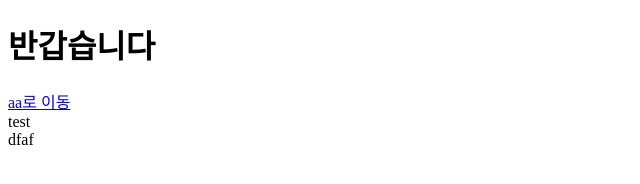
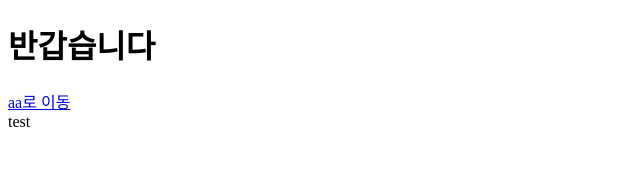
Before and after one commit to kyg11/bb, a plain HTML site: page index.html in a window 1280 px wide. Shown: the full height of the page, 0-640 px from the left. Drawn offline with Linux system fonts and the light colour scheme.

Commit message:
[ADD]sdsds

```diff
--- a/index.html
+++ b/index.html
@@ -12,7 +12,6 @@
     <h1>반갑습니다</h1>
     <a href="/aa">aa로 이동</a>
     <div>test</div>
-    <div>dfaf </div>
 </body>
 
 </html>
```
